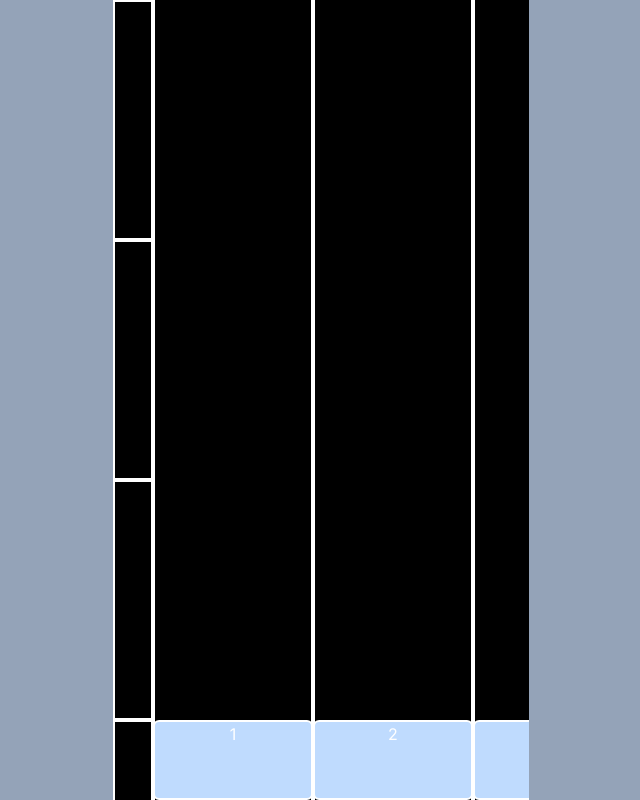
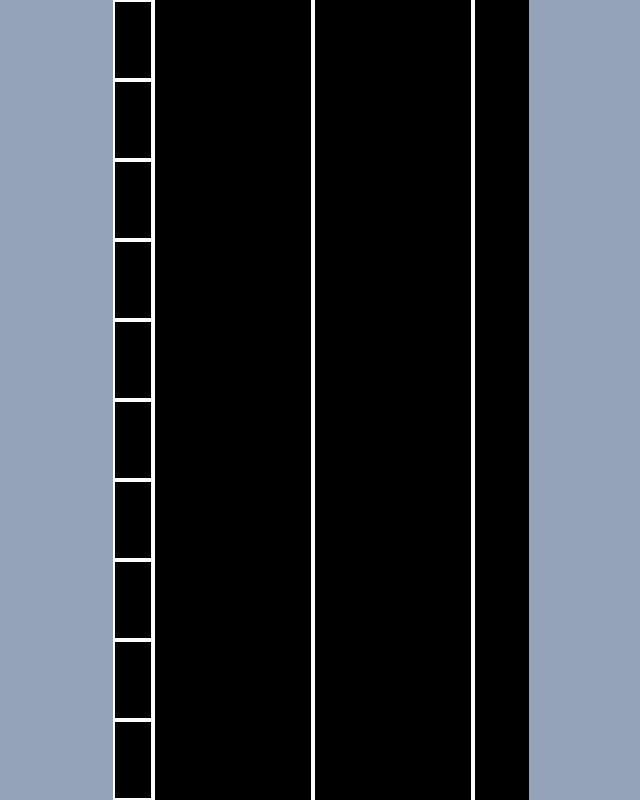
Before and after one commit to ParallelKim/BAMBOARD, a Next.js app: page / in a window 1280 px wide. Shown: the whole page, without its empty margins (319-959 px from the left). Built offline with nearby package versions, Linux system fonts and the light colour scheme.

Commit message:
Feat: Add domain and bamboo

```diff
--- a/package.json
+++ b/package.json
@@ -16,7 +16,8 @@
     "next": "14.1.0",
     "react": "^18",
     "react-dom": "^18",
-    "tailwind-merge": "^2.2.1"
+    "tailwind-merge": "^2.2.1",
+    "uuid": "^9.0.1"
   },
   "devDependencies": {
     "autoprefixer": "^10.0.1",
--- a/src/app/page.js
+++ b/src/app/page.js
@@ -1,65 +1,20 @@
 "use client";
+
+import "moment/locale/ko";
+
+import { Board } from "@/components/Board";
+import { domainsAtom } from "@/stores/report";
+import { useAtomValue } from "jotai";
 import moment from "moment";
-import "moment/locale/ko";
-import { Board } from "@/components/Board";
 
 moment.locale("ko");
 
 export default function Home() {
+    const report = useAtomValue(domainsAtom);
+
     return (
         <main className="flex h-dvh justify-center bg-slate-400">
-            <Board
-                domains={[
-                    {
-                        id: "dm-001",
-                        bamboos: [
-                            {
-                                id: "bb-001",
-                                taskName: "1",
-                                start: new Date(),
-                                end: new Date(),
-                                memos: ["ddd"],
-                            },
-                        ],
-                    },
-                    {
-                        id: "dm-002",
-                        bamboos: [
-                            {
-                                id: "bb-002",
-                                taskName: "2",
-                                start: new Date(),
-                                end: new Date(),
-                                memos: ["ddd"],
-                            },
-                        ],
-                    },
-                    {
-                        id: "dm-003",
-                        bamboos: [
-                            {
-                                id: "bb-003",
-                                taskName: "3",
-                                start: new Date(),
-                                end: new Date(),
-                                memos: ["ddd"],
-                            },
-                        ],
-                    },
-                    {
-                        id: "dm-004",
-                        bamboos: [
-                            {
-                                id: "bb-004",
-                                taskName: "4",
-                                start: new Date(),
-                                end: new Date(),
-                                memos: ["ddd"],
-                            },
-                        ],
-                    },
-                ]}
-            />
+            <Board domains={report} />
         </main>
     );
 }
--- a/src/components/Bamboo.jsx
+++ b/src/components/Bamboo.jsx
@@ -1,10 +1,18 @@
+import { dayInfoAtom } from "@/stores/report";
+import { useAtomValue } from "jotai";
 import { twJoin } from "tailwind-merge";
 
 export const Bamboo = ({ id, domain, taskName, start, end, memos }) => {
+    const dayInfo = useAtomValue(dayInfoAtom);
+
     return (
         <div
             className={twJoin(
-                "flex w-full h-20 justify-center align-middle text-white rounded-md border-2 border-white bg-blue-200"
+                "flex w-full justify-center align-middle text-white rounded-lg border-2 border-white bg-green-400",
+                // `mt-[${dayInfo.work[0].subtract(start).minute()}rem]`,
+                end
+                    ? `h-[${end - start}]`
+                    : "min-h-full border-b-0 rounded-b-none"
             )}
         >
             {taskName}
--- a/src/components/Board.jsx
+++ b/src/components/Board.jsx
@@ -1,11 +1,11 @@
 import { Domain } from "./Domain";
-import { TimeTable } from "./TimeTable";
+import { TimeTable } from "./Table/TimeTable";
 
 export const Board = ({ domains }) => {
     return (
-        <div className="relative w-[26rem] h-full bg-black overflow-scroll">
+        <div className="relative w-[26rem] h-full bg-black overflow-hidden">
             <TimeTable />
-            <div className="absolute top-0 left-10 flex min-h-full justify-end items-end flex-nowrap ">
+            <div className="absolute top-0 left-12 flex min-h-full justify-end flex-nowrap ">
                 {domains.map((domain) => (
                     <Domain
                         key={domain.id}
--- a/src/components/Domain.jsx
+++ b/src/components/Domain.jsx
@@ -2,7 +2,7 @@ import { Bamboo } from "./Bamboo";
 
 export const Domain = ({ bamboos }) => {
     return (
-        <div className="flex flex-col w-40 min-h-full shrink-0 justify-end">
+        <div className="flex flex-col w-40 min-h-full shrink-0">
             {bamboos.map((bamboo) => (
                 <Bamboo
                     key={bamboo.id}
--- /dev/null
+++ b/src/components/Table/EmptyCol.jsx
@@ -0,0 +1,17 @@
+import { addBamboo } from "@/features/bamboo";
+import { useAtom } from "jotai";
+
+export const EmptyCol = ({ atom }) => {
+    const [val, set] = useAtom(atom);
+
+    return (
+        <td
+            className="w-40 border-x-2 border-x-white"
+            onClick={() => {
+                addBamboo(val, set, "new task");
+
+                console.log("added", val);
+            }}
+        />
+    );
+};
--- /dev/null
+++ b/src/components/Table/NewDomainCol.jsx
@@ -0,0 +1,8 @@
+export const NewDomainCol = ({ onClick }) => {
+    return (
+        <td
+            className="w-40 border-x-2 border-x-white"
+            onClick={onClick}
+        />
+    );
+};
--- /dev/null
+++ b/src/components/Table/TimeTable.jsx
@@ -0,0 +1,51 @@
+import { dayInfoAtom, domainsAtomsAtom } from "@/stores/report";
+import { useAtom, useAtomValue } from "jotai";
+
+import { addDomain } from "@/features/domain";
+import { twJoin } from "tailwind-merge";
+import { EmptyCol } from "./EmptyCol";
+import { NewDomainCol } from "./NewDomainCol";
+
+export const TimeTable = ({ isOverview = true }) => {
+    const dayInfo = useAtomValue(dayInfoAtom);
+    const [domainsAtoms, dispatch] = useAtom(domainsAtomsAtom);
+
+    return (
+        <table className="w-full table-fixed border-separate border-spacing-0 border-1 border-white z-10">
+            <tbody>
+                {Array(10)
+                    .fill(0)
+                    .map((_, i) => (
+                        <tr key={`table-row-${i}`}>
+                            <th
+                                scope="row"
+                                className={twJoin(
+                                    "w-10 border-2 border-white sticky left-0 bg-black z-30",
+                                    isOverview ? "h-[10dvh]" : "h-60"
+                                )}
+                            >
+                                {(dayInfo.work[0].hour() + i) % 25}
+                            </th>
+                            {domainsAtoms.map((atom, j) => (
+                                <EmptyCol
+                                    key={`table-cell-${i}-${j}`}
+                                    atom={atom}
+                                />
+                            ))}
+                            {domainsAtoms.length < 3 &&
+                                Array(3 - domainsAtoms.length)
+                                    .fill(0)
+                                    .map((_, k) => (
+                                        <NewDomainCol
+                                            key={`table-new-cell-${i}-${k}`}
+                                            onClick={() =>
+                                                addDomain(dispatch, "new task")
+                                            }
+                                        />
+                                    ))}
+                        </tr>
+                    ))}
+            </tbody>
+        </table>
+    );
+};
--- a/src/components/TimeTable.jsx
+++ /dev/null
@@ -1,34 +0,0 @@
-import { dayInfoAtom } from "@/stores/report";
-import { useAtomValue } from "jotai";
-
-export const TimeTable = () => {
-    const dayInfo = useAtomValue(dayInfoAtom);
-    const domainCount = 5;
-
-    return (
-        <table className="w-full table-fixed border-separate border-spacing-0 border-1 border-white z-10">
-            <tbody>
-                {Array(10)
-                    .fill(0)
-                    .map((_, i) => (
-                        <tr key={`table-row-${i}`}>
-                            <th
-                                scope="row"
-                                className="w-10 h-60 border-2 border-white sticky left-0 bg-black z-30"
-                            >
-                                {(dayInfo.work[0].hour() + i) % 24}
-                            </th>
-                            {Array(domainCount)
-                                .fill(0)
-                                .map((_, j) => (
-                                    <td
-                                        key={`table-cell-${i}-${j}`}
-                                        className="w-40 border-x-2 border-x-white"
-                                    />
-                                ))}
-                        </tr>
-                    ))}
-            </tbody>
-        </table>
-    );
-};
--- /dev/null
+++ b/src/features/bamboo.js
@@ -0,0 +1,19 @@
+import moment from "moment";
+import { v4 as uuidv4 } from "uuid";
+
+export const addBamboo = (val, set, taskName) => {
+    if (val.bamboos[val.bamboos.length - 1].end)
+        set((old) => ({
+            id: old.id,
+            bamboos: [
+                ...old.bamboos,
+                {
+                    id: `bb-${uuidv4()}`,
+                    taskName: taskName,
+                    start: moment(),
+                    end: null,
+                    memos: [],
+                },
+            ],
+        }));
+};
--- /dev/null
+++ b/src/features/domain.js
@@ -0,0 +1,20 @@
+import moment from "moment";
+import { v4 as uuidv4 } from "uuid";
+
+export const addDomain = (dispatch, taskName) => {
+    dispatch({
+        type: "insert",
+        value: {
+            id: `dm-${uuidv4()}`,
+            bamboos: [
+                {
+                    id: `bb-${uuidv4()}`,
+                    taskName: taskName,
+                    start: moment(),
+                    end: null,
+                    memos: [],
+                },
+            ],
+        },
+    });
+};
--- a/src/stores/report.js
+++ b/src/stores/report.js
@@ -1,10 +1,64 @@
-import { atomWithStorage } from "jotai/utils";
+import { atomWithStorage, splitAtom } from "jotai/utils";
+
 import moment from "moment";
-
-const darkModeAtom = atomWithStorage("darkMode", false);
 
 export const dayInfoAtom = atomWithStorage("dailyInfo", {
     day: moment(),
     work: [moment(), null],
     lunch: [null, null],
 });
+
+const initValue = [
+    // {
+    //     id: "dm-001",
+    //     bamboos: [
+    //         {
+    //             id: "bb-001",
+    //             taskName: "1",
+    //             start: moment(),
+    //             end: null,
+    //             memos: ["ddd"],
+    //         },
+    //     ],
+    // },
+    // {
+    //     id: "dm-002",
+    //     bamboos: [
+    //         {
+    //             id: "bb-002",
+    //             taskName: "2",
+    //             start: moment(),
+    //             end: null,
+    //             memos: ["ddd"],
+    //         },
+    //     ],
+    // },
+    // {
+    //     id: "dm-003",
+    //     bamboos: [
+    //         {
+    //             id: "bb-003",
+    //             taskName: "3",
+    //             start: moment(),
+    //             end: null,
+    //             memos: ["ddd"],
+    //         },
+    //     ],
+    // },
+    // {
+    //     id: "dm-004",
+    //     bamboos: [
+    //         {
+    //             id: "bb-004",
+    //             taskName: "4",
+    //             start: moment(),
+    //             end: null,
+    //             memos: ["ddd"],
+    //         },
+    //     ],
+    // },
+];
+
+export const domainsAtom = atomWithStorage("report", initValue);
+
+export const domainsAtomsAtom = splitAtom(domainsAtom);
```
Also changed, not shown: 1 other file (tests, documents, lock files or other folders).
